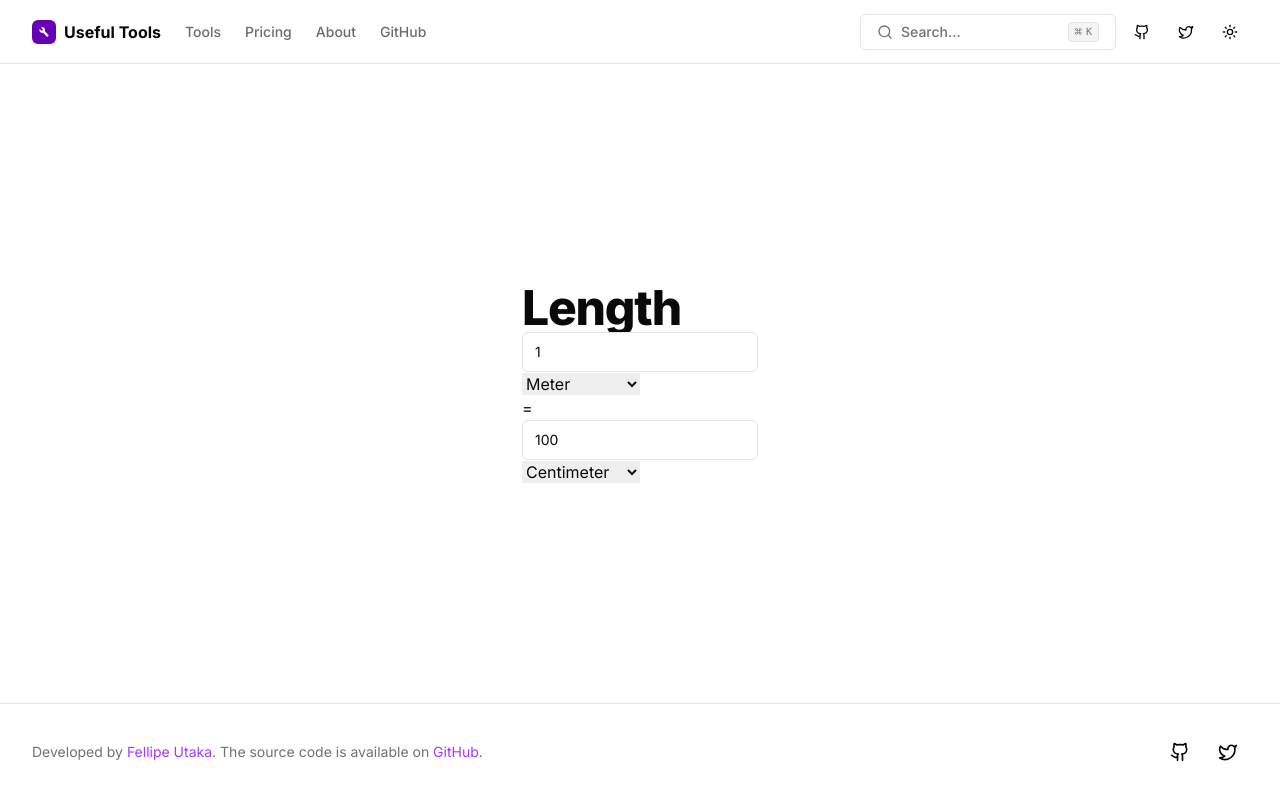
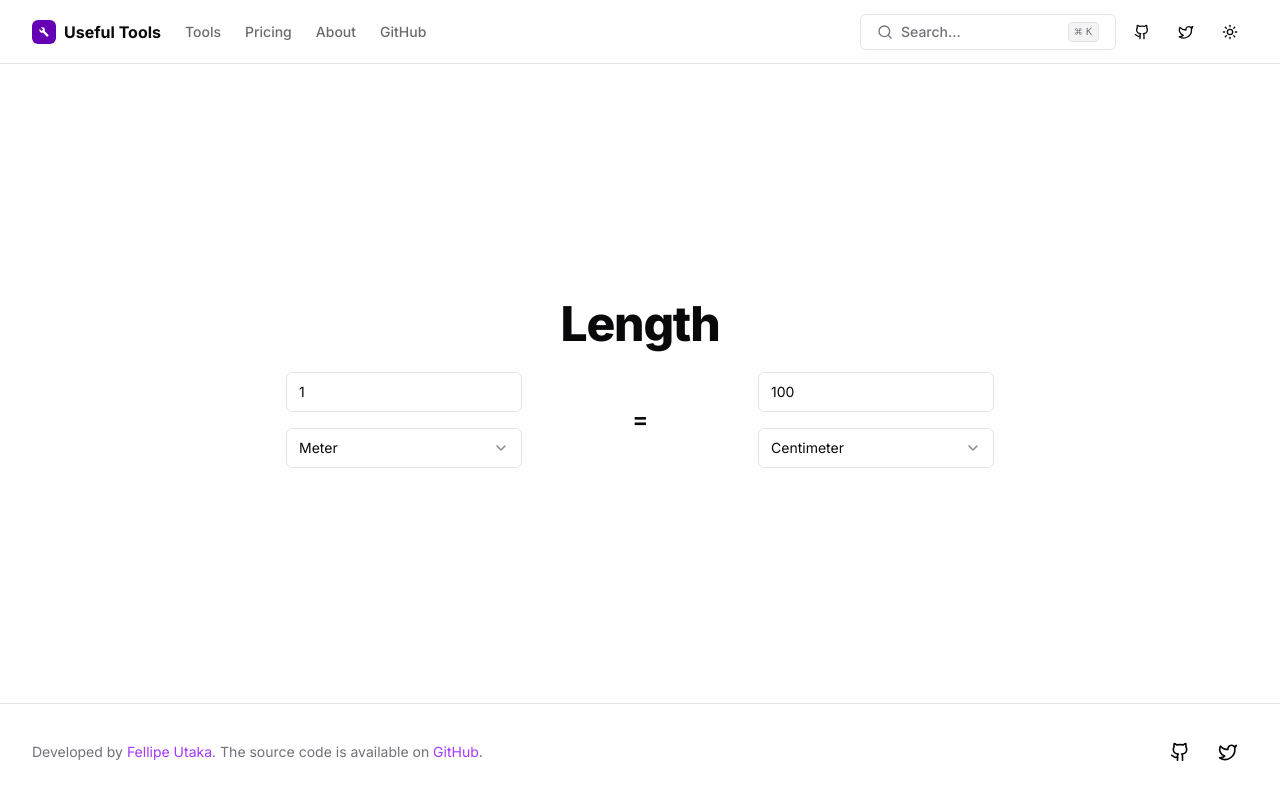
Before and after one commit to fellipeutaka/useful-tools, a Next.js app: page /tools/units/length in a window 1280 px wide. Built offline with nearby package versions, Linux system fonts and the light colour scheme.

Commit message:
feat: add select component

```diff
--- a/package.json
+++ b/package.json
@@ -35,6 +35,7 @@
     "@radix-ui/react-dropdown-menu": "^2.0.5",
     "@radix-ui/react-label": "^2.0.2",
     "@radix-ui/react-navigation-menu": "^1.1.3",
+    "@radix-ui/react-select": "^1.2.2",
     "@radix-ui/react-slot": "^1.0.2",
     "@radix-ui/react-switch": "^1.0.3",
     "@radix-ui/react-toast": "^1.1.4",
--- a/src/app/tools/units/length/length.tsx
+++ b/src/app/tools/units/length/length.tsx
@@ -5,8 +5,15 @@
 import convert from "convert";
 
 import { Input } from "~/components/ui/input";
+import {
+  Select,
+  SelectContent,
+  SelectItem,
+  SelectTrigger,
+  SelectValue,
+} from "~/components/ui/select";
 import { LengthUnits, lengthUnits } from "~/constants/length-units";
-import { capitalizeFirstLetter } from "~/utils/capitalizeFirstLetter";
+import { typography } from "~/styles/typography";
 
 type CalculateUnities = {
   from?: LengthUnits;
@@ -47,40 +54,48 @@
     calculate("from", value);
   }
 
-  function handleChangeFromUnity(e: React.ChangeEvent<HTMLSelectElement>) {
-    const value = e.target.value as LengthUnits;
-    setFromUnity(value);
-    calculate("to", fromValue, { from: value });
+  function handleChangeFromUnity(value: string) {
+    setFromUnity(value as LengthUnits);
+    calculate("to", fromValue, { from: value as LengthUnits });
   }
 
-  function handleChangeToUnity(e: React.ChangeEvent<HTMLSelectElement>) {
-    const value = e.target.value as LengthUnits;
-    setToUnity(value);
-    calculate("to", fromValue, { to: value });
+  function handleChangeToUnity(value: string) {
+    setToUnity(value as LengthUnits);
+    calculate("to", fromValue, { to: value as LengthUnits });
   }
 
   return (
-    <section>
-      <div>
+    <section className="mt-6 grid grid-cols-3 items-center">
+      <div className="space-y-4">
         <Input value={fromValue} onChange={handleChangeFromValue} />
-        <select value={fromUnity} onChange={handleChangeFromUnity}>
-          {lengthUnits.map((lengthUnit) => (
-            <option key={lengthUnit} value={lengthUnit}>
-              {capitalizeFirstLetter(lengthUnit)}
-            </option>
-          ))}
-        </select>
+        <Select value={fromUnity} onValueChange={handleChangeFromUnity}>
+          <SelectTrigger>
+            <SelectValue placeholder="Select a fruit" />
+          </SelectTrigger>
+          <SelectContent>
+            {lengthUnits.map((lengthUnit) => (
+              <SelectItem key={lengthUnit} value={lengthUnit}>
+                {lengthUnit}
+              </SelectItem>
+            ))}
+          </SelectContent>
+        </Select>
       </div>
-      <span> = </span>
-      <div>
+      <span className={typography.h3}> = </span>
+      <div className="space-y-4">
         <Input value={toValue} onChange={handleChangeToValue} />
-        <select value={toUnity} onChange={handleChangeToUnity}>
-          {lengthUnits.map((lengthUnit) => (
-            <option key={lengthUnit} value={lengthUnit}>
-              {capitalizeFirstLetter(lengthUnit)}
-            </option>
-          ))}
-        </select>
+        <Select value={toUnity} onValueChange={handleChangeToUnity}>
+          <SelectTrigger>
+            <SelectValue placeholder="Select a fruit" />
+          </SelectTrigger>
+          <SelectContent>
+            {lengthUnits.map((lengthUnit) => (
+              <SelectItem key={lengthUnit} value={lengthUnit}>
+                {lengthUnit}
+              </SelectItem>
+            ))}
+          </SelectContent>
+        </Select>
       </div>
     </section>
   );
--- a/src/app/tools/units/length/page.tsx
+++ b/src/app/tools/units/length/page.tsx
@@ -10,7 +10,7 @@
 
 export default function Page() {
   return (
-    <main className="container grid h-full place-content-center">
+    <main className="container grid h-full place-content-center text-center">
       <h1 className={typography.h1}>Length</h1>
       <Length />
     </main>
--- /dev/null
+++ b/src/components/ui/select.tsx
@@ -0,0 +1,136 @@
+"use client";
+
+import { forwardRef } from "react";
+
+import * as SelectPrimitive from "@radix-ui/react-select";
+import { Check, ChevronDown } from "lucide-react";
+import { cnBase, tv } from "tailwind-variants";
+
+const Select = SelectPrimitive.Root;
+
+const SelectGroup = SelectPrimitive.Group;
+
+const SelectValue = SelectPrimitive.Value;
+
+export const SelectStyles = {
+  Trigger: tv({
+    base: "flex h-10 capitalize w-full items-center justify-between rounded-md border border-input bg-transparent px-3 py-2 text-sm ring-offset-background placeholder:text-muted-foreground focus:outline-none focus:ring-2 focus:ring-ring focus:ring-offset-2 disabled:cursor-not-allowed disabled:opacity-50",
+  }),
+  Content: tv({
+    base: "relative z-50 min-w-[8rem] overflow-hidden rounded-md border bg-popover text-popover-foreground shadow-md data-[state=open]:animate-in data-[state=closed]:animate-out data-[state=closed]:fade-out-0 data-[state=open]:fade-in-0 data-[state=closed]:zoom-out-95 data-[state=open]:zoom-in-95 data-[side=bottom]:slide-in-from-top-2 data-[side=left]:slide-in-from-right-2 data-[side=right]:slide-in-from-left-2 data-[side=top]:slide-in-from-bottom-2",
+    variants: {
+      position: {
+        popper:
+          "data-[side=bottom]:translate-y-1 data-[side=left]:-translate-x-1 data-[side=right]:translate-x-1 data-[side=top]:-translate-y-1",
+        "item-aligned": "",
+      },
+    },
+  }),
+  Viewport: tv({
+    base: "p-1",
+    variants: {
+      position: {
+        popper:
+          "h-[var(--radix-select-trigger-height)] w-full min-w-[var(--radix-select-trigger-width)]",
+        "item-aligned": "",
+      },
+    },
+  }),
+  Label: tv({
+    base: "py-1.5 pl-8 pr-2 text-sm font-semibold",
+  }),
+  Item: tv({
+    base: "relative capitalize flex w-full cursor-default select-none items-center rounded-sm py-1.5 pl-8 pr-2 text-sm outline-none focus:bg-accent focus:text-accent-foreground data-[disabled]:pointer-events-none data-[disabled]:opacity-50",
+  }),
+};
+
+const SelectTrigger = forwardRef<
+  React.ElementRef<typeof SelectPrimitive.Trigger>,
+  React.ComponentPropsWithoutRef<typeof SelectPrimitive.Trigger>
+>(({ className, children, ...props }, ref) => (
+  <SelectPrimitive.Trigger
+    ref={ref}
+    className={SelectStyles.Trigger({ className })}
+    {...props}
+  >
+    {children}
+    <SelectPrimitive.Icon asChild>
+      <ChevronDown className="h-4 w-4 opacity-50" />
+    </SelectPrimitive.Icon>
+  </SelectPrimitive.Trigger>
+));
+SelectTrigger.displayName = SelectPrimitive.Trigger.displayName;
+
+const SelectContent = forwardRef<
+  React.ElementRef<typeof SelectPrimitive.Content>,
+  React.ComponentPropsWithoutRef<typeof SelectPrimitive.Content>
+>(({ className, children, position = "popper", ...props }, ref) => (
+  <SelectPrimitive.Portal>
+    <SelectPrimitive.Content
+      ref={ref}
+      className={SelectStyles.Content({ className, position })}
+      position={position}
+      {...props}
+    >
+      <SelectPrimitive.Viewport className={SelectStyles.Viewport({ position })}>
+        {children}
+      </SelectPrimitive.Viewport>
+    </SelectPrimitive.Content>
+  </SelectPrimitive.Portal>
+));
+SelectContent.displayName = SelectPrimitive.Content.displayName;
+
+const SelectLabel = forwardRef<
+  React.ElementRef<typeof SelectPrimitive.Label>,
+  React.ComponentPropsWithoutRef<typeof SelectPrimitive.Label>
+>(({ className, ...props }, ref) => (
+  <SelectPrimitive.Label
+    ref={ref}
+    className={SelectStyles.Label({ className })}
+    {...props}
+  />
+));
+SelectLabel.displayName = SelectPrimitive.Label.displayName;
+
+const SelectItem = forwardRef<
+  React.ElementRef<typeof SelectPrimitive.Item>,
+  React.ComponentPropsWithoutRef<typeof SelectPrimitive.Item>
+>(({ className, children, ...props }, ref) => (
+  <SelectPrimitive.Item
+    ref={ref}
+    className={SelectStyles.Item({ className })}
+    {...props}
+  >
+    <span className="absolute left-2 flex h-3.5 w-3.5 items-center justify-center">
+      <SelectPrimitive.ItemIndicator>
+        <Check className="h-4 w-4" />
+      </SelectPrimitive.ItemIndicator>
+    </span>
+
+    <SelectPrimitive.ItemText>{children}</SelectPrimitive.ItemText>
+  </SelectPrimitive.Item>
+));
+SelectItem.displayName = SelectPrimitive.Item.displayName;
+
+const SelectSeparator = forwardRef<
+  React.ElementRef<typeof SelectPrimitive.Separator>,
+  React.ComponentPropsWithoutRef<typeof SelectPrimitive.Separator>
+>(({ className, ...props }, ref) => (
+  <SelectPrimitive.Separator
+    ref={ref}
+    className={cnBase("-mx-1 my-1 h-px bg-muted", className)}
+    {...props}
+  />
+));
+SelectSeparator.displayName = SelectPrimitive.Separator.displayName;
+
+export {
+  Select,
+  SelectGroup,
+  SelectValue,
+  SelectTrigger,
+  SelectContent,
+  SelectLabel,
+  SelectItem,
+  SelectSeparator,
+};
--- a/src/utils/capitalizeFirstLetter.ts
+++ /dev/null
@@ -1,3 +0,0 @@
-export function capitalizeFirstLetter(string: string) {
-  return string.charAt(0).toUpperCase() + string.slice(1);
-}
```
Also changed, not shown: 1 other file (tests, documents, lock files or other folders).
